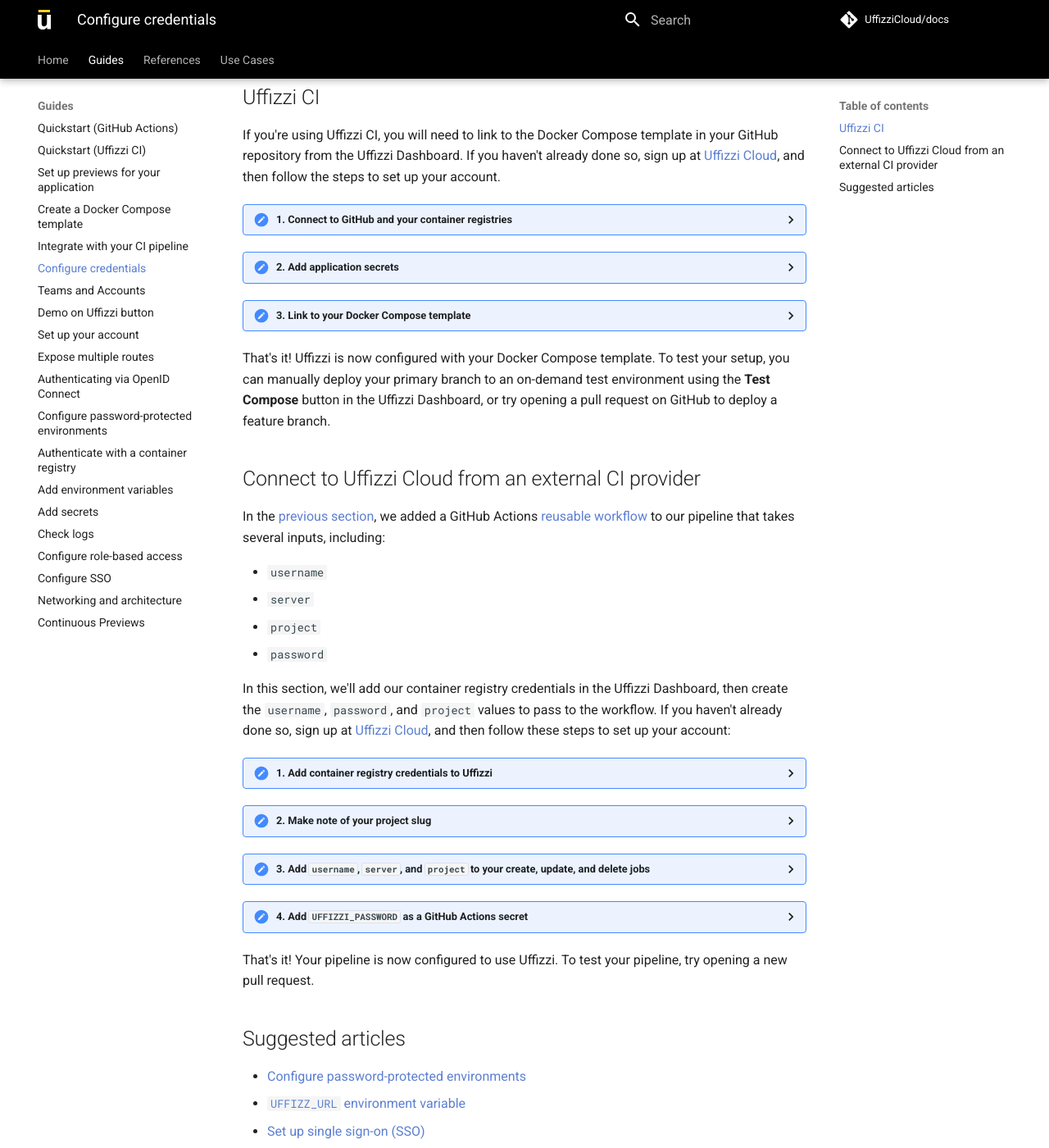
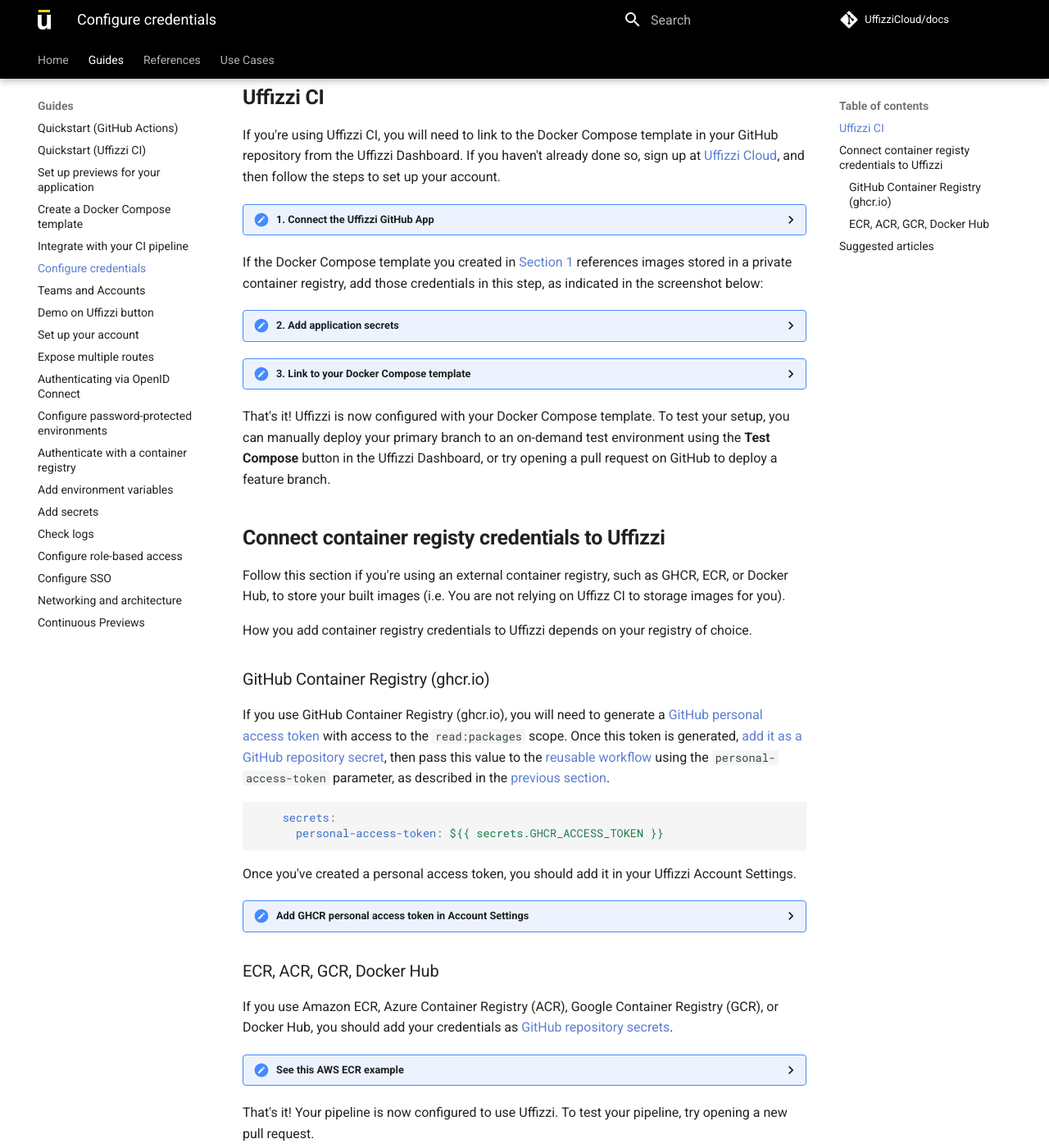
Before and after one commit to UffizziCloud/docs, an MkDocs documentation site: the page built from docs/guides/configure-credentials.md, in a window 1280 px wide and 1400 px high, scrolled down 250 px. Shown: the whole window at 82% size. Built offline with MkDocs 1.6.1 and Material for MkDocs 9.7.7, drawn with Linux system fonts in a browser that asks for light colours; comment, search, counter and statistics services are not loaded.

Commit message:
add repository detail

````diff
--- a/docs/guides/configure-credentials.md
+++ b/docs/guides/configure-credentials.md
@@ -3,22 +3,25 @@
 
 In this section, we'll create a Uffizzi Cloud account and connect it with your CI provider.
 
-## Uffizzi CI
+## **Uffizzi CI**
 
 If you're using Uffizzi CI, you will need to link to the Docker Compose template in your GitHub repository from the Uffizzi Dashboard. If you haven't already done so, sign up at [Uffizzi Cloud](https://app.uffizzi.com/sign_up), and then follow the steps to set up your account.
 
-<details><summary>1. Connect to GitHub and your container registries</summary>
-<p>In <b>Step 3 of 4</b> of the account setup guide, you are asked to connect to various external services. Select <b>Sign in to GitHub</b> to install the Uffizzi app in your GitHub account, then grant Uffizzi access to the repositories you want to deploy. If the Docker Compose template you created in <a href="../docker-compose-template">Section 1</a> references images stored in a private container registry, add those credentials in this step, as indicated in the screenshot below:
+<details><summary>1. Connect the Uffizzi GitHub App</summary>
+<p>In this step you will install the Uffizzi GitHub App and grant Uffizzi access to the repositories you want to deploy. Login to Uffizzi, then navigate to <b>Account</b> > <b>Settings</b> > <b>General</b>, then select <b>Configure</b> next to the GitHub option.
 </p>
-<img src="../../assets/images/configure-repositories.png">
+<img src="../../assets/images/configure-github-app.png">
 <hr>
-<p>If you need to make changes to your GitHub credentials in the Uffizzi Dashboard, navigate to <b>Settings</b> > <b>Integrations</b> > <b>GitHub</b> > <b>CONFIGURE/DISCONNECT</b>.</p>
-<img src="../../assets/images/settings-integrations-github.png">
+<p>You'll be asked to Install Uffizzi Cloud, then grant access to your repositories.</p>
+<hr>
+<img src="../../assets/images/repos.png">
 <hr>
 <p>Similarly, you can manage the Uffizzi app installation from GitHub by navigating to <b>Settings</b> > <b>Applications</b> > <b>Uffizzi Cloud</b> > <b>Configure</b></p>
 <img src="../../assets/images/github-apps-configure.png">
 <hr>
 </details>
+
+If the Docker Compose template you created in <a href="../docker-compose-template">Section 1</a> references images stored in a private container registry, add those credentials in this step, as indicated in the screenshot below:
 
 <details><summary>2. Add application secrets</summary>
 <p>If your compose file includes [application secrets](https://docs.uffizzi.com/references/compose-spec/#secrets), such as database credentials, you can add them in the Uffizzi Dashboard. Navigate to your project, then select <b>Specs</b> > <b>Secrets</b> > <b>NEW SECRET</b>. This will open a modal, where you can input your secrets as <code>NAME=VALUE</code> pairs. Be sure to add one secret per line, separatedy by <code>=</code> with no white spaces.
@@ -45,21 +48,13 @@
 
 That's it! Uffizzi is now configured with your Docker Compose template. To test your setup, you can manually deploy your primary branch to an on-demand test environment using the **Test Compose** button in the Uffizzi Dashboard, or try opening a pull request on GitHub to deploy a feature branch.
 
-## Connect to Uffizzi Cloud from an external CI provider
+## **Connect container registy credentials to Uffizzi**
 
-In the [previous section](integrate-with-ci.md), we added a GitHub Actions [reusable workflow](https://github.com/UffizziCloud/preview-action/blob/master/.github/workflows/reusable.yaml) to our pipeline that takes several inputs, including:
+Follow this section if you're using an external container registry, such as GHCR, ECR, or Docker Hub, to store your built images (i.e. You are not relying on Uffizz CI to storage images for you).
 
-  * `username`
-  * `server`
-  * `project`
-  * `password`
+How you add container registry credentials to Uffizzi depends on your registry of choice.
 
-In this section, we'll add our container registry credentials in the Uffizzi Dashboard, then create the `username`, `password`, and `project` values to pass to the workflow. If you haven't already done so, sign up at [Uffizzi Cloud](https://app.uffizzi.com/sign_up), and then follow these steps to set up your account:
-
-<details><summary>1. Add container registry credentials to Uffizzi</summary>
-<p>How you add container registry credentials to Uffizzi depends on your registry of choice.</p>
-
-<h4>GHCR</h4>
+### GitHub Container Registry (ghcr.io)
 
 <p>If you use GitHub Container Registry (ghcr.io), you will need to generate a <a href="https://docs.github.com/en/authentication/keeping-your-account-and-data-secure/creating-a-personal-access-token">GitHub personal access token</a> with access to the <code>read:packages</code> scope. Once this token is generated, <a href="https://docs.github.com/en/actions/security-guides/encrypted-secrets#creating-encrypted-secrets-for-a-repository">add it as a GitHub repository secret</a>, then pass this value to the <a href="https://github.com/UffizziCloud/preview-action/blob/master/.github/workflows/reusable.yaml">reusable workflow</a> using the <code>personal-access-token</code> parameter, as described in the <a href="../integrate-with-ci#reusable-workflow">previous section</a>.</p>
 
@@ -68,8 +63,21 @@
       personal-access-token: ${{ secrets.GHCR_ACCESS_TOKEN }}
 ```
 
-<h4>ECR, ACR, GCR, Docker Hub</h4>
+Once you've created a personal access token, you should add it in your Uffizzi Account Settings.
 
+<details><summary>Add GHCR personal access token in Account Settings</summary>
+Login to Uffizzi, then navigate to <b>Account</b> > <b>Settings</b> > <b>Registries</b>, then select <b>Configure</b> next to the GHCR option.</p>
+<img src="../../assets/images/account-settings-registries.png">
+<hr>
+<img src="../../assets/images/ghcr-login.png">
+<hr>
+<p>Enter your GitHub username and personal access token, then select <b>Sign in to GitHub Container Registry</b>.
+</details>
+
+### ECR, ACR, GCR, Docker Hub
+If you use Amazon ECR, Azure Container Registry (ACR), Google Container Registry (GCR), or Docker Hub, you should add your credentials as [GitHub repository secrets](https://docs.github.com/en/actions/security-guides/encrypted-secrets#creating-encrypted-secrets-for-a-repository).
+
+<details><summary>See this AWS ECR example</summary>
 <p>If you use Amazon ECR, Azure Container Registry (ACR), Google Container Registry (GCR), or Docker Hub, you should add your credentials as <a href="https://docs.github.com/en/actions/security-guides/encrypted-secrets#creating-encrypted-secrets-for-a-repository">GitHub repository secrets</a>. In the highlighted example below, <code>AWS_ACCESS_KEY_ID</code> and <code>AWS_SECRET_ACCESS_KEY</code> are used:</p>
 
     ``` yaml title=".github/workflows/ci.yml" hl_lines="15 16"
@@ -116,82 +124,6 @@
 <hr>
 </details>
 
-<details><summary>2. Make note of your project slug</summary>
-<p>In <b>Step 4 of 4</b>, make note of the project slug when creating your project. You will need it to set the <code>project</code> parameter of the <code>deploy-uffizzi-preview</code> and <code>delete-uffizzi-preview</code> jobs of your pipeline that we configured in the <a href="../integrate-with-ci#reusable-workflow">previous section</a>. A project slug is URL-compatible ID used to uniquely identify your project. This can be seen highlighted in the image below. You can also find the project slug on the Project Settings page, as shown in the second image below.
-</p>
-<img src="../../assets/images/project-slug.png">
-<hr>
-<img src="../../assets/images/project-settings-slug.png">
-</details>
-
-<details><summary>3. Add <code>username</code>, <code>server</code>, and <code>project</code> to your create, update, and delete jobs</summary>
-<p>Back in GitHub Actions, input your Uffizzi <code>username</code> (i.e. email address), <code>server</code> (https://app.uffizzi.com), and <code>project</code> slug values into the deploy and delete jobs, as highlighted below:
-
-    ``` yaml title=".github/workflows/ci.yml" hl_lines="14 15 16 34 35 36"
-    name: Build images and deploy with Uffizzi
-
-      [...]
-
-      # Create and update test environments with Uffizzi
-      deploy-uffizzi-preview:
-        name: Use Remote Workflow to Preview on Uffizzi
-        needs: render-compose-file
-        uses: UffizziCloud/preview-action/.github/workflows/reusable.yaml@v2.1.0
-        if: ${{ github.event_name == 'pull_request' && github.event.action != 'closed' }}
-        with:
-          compose-file-cache-key: ${{ needs.render-compose-file.outputs.compose-file-cache-key }}
-          compose-file-cache-path: docker-compose.rendered.yml
-          username: foo@example.com
-          server: https://app.uffizzi.com
-          project: my-application
-        secrets:
-          password: ${{ secrets.UFFIZZI_PASSWORD }}
-          personal-access-token: ${{ secrets.GHCR_ACCESS_TOKEN }}
-          url-username: admin
-          url-password: ${{ secrets.URL_PASSWORD }}
-        permissions:
-          contents: read
-          pull-requests: write
-
-      # Delete test environments with Uffizzi
-      delete-uffizzi-preview:
-        name: Use Remote Workflow to Delete an Existing Preview
-        uses: UffizziCloud/preview-action/.github/workflows/reusable.yaml@v2.1.0
-        if: ${{ github.event_name == 'pull_request' && github.event.action == 'closed' }}
-        with:
-          compose-file-cache-key: ''
-          compose-file-cache-path: docker-compose.rendered.yml
-          username: foo@example.com
-          server: https://app.uffizzi.com
-          project: my-application
-        secrets:
-          password: ${{ secrets.UFFIZZI_PASSWORD }}
-        permissions:
-          contents: read
-          pull-requests: write
-    ```
-</p>
-</details>
-
-<details><summary>4. Add <code>UFFIZZI_PASSWORD</code> as a GitHub Actions secret</summary>
-<p>In GitHub, navigate to your repository, then select <b>Settings</b> > <b>Secrets</b> > <b>Actions</b> > <b>New repository secret</b>.</p>
-
-<img src="../../assets/images/github-actions-secrets.png">
-<hr>
-<p>For the name, enter <code>UFFIZZI_PASSWORD</code>. For the value, enter your Uffizzi account password. Then select <b>Add secret</b>. After your secret is added here, you can update or remove it, but you will not be able to view the plaintext again within GitHub.
-
-<img src="../../assets/images/github-add-secret.png">
-<hr>
-<p>Once your secret has been added, you should see it stored as a new repository secret.</p>
-<img src="../../assets/images/github-repository-secrets.png">
-<hr>
-<p><code>UFFIZZI_PASSWORD</code> is now available to the reusable workflow via:</p>
-``` yaml
-    secrets:
-      password: ${{ secrets.UFFIZZI_PASSWORD }}
-```
-</details>
-
 That's it! Your pipeline is now configured to use Uffizzi. To test your pipeline, try opening a new pull request.
 
 ## Suggested articles
````
Also changed, not shown: docs/guides/integrate-with-ci.md (+0 -10 lines), docs/assets/images/account-settings-registries.png (added), docs/assets/images/configure-github-app.png (added), docs/assets/images/ghcr-login.png, docs/assets/images/github-install-uffizzi-cloud.png (added), docs/assets/images/repository-access.png (added).
